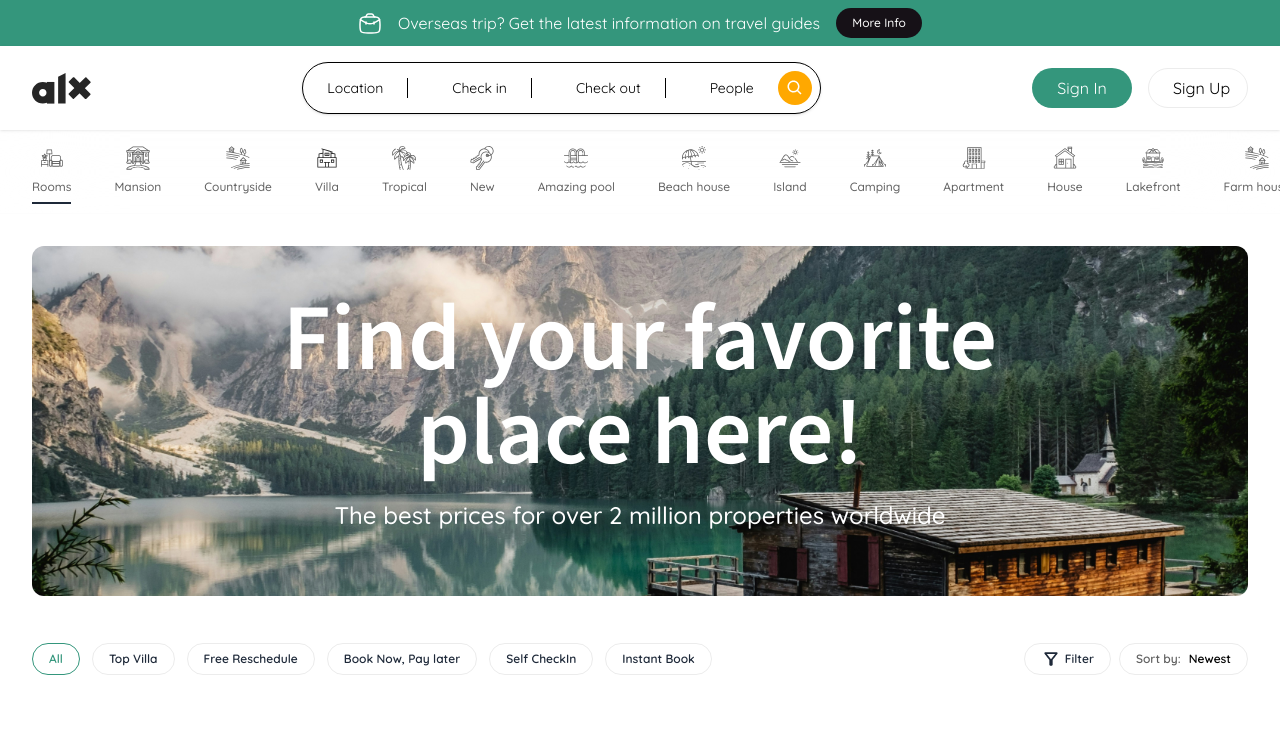
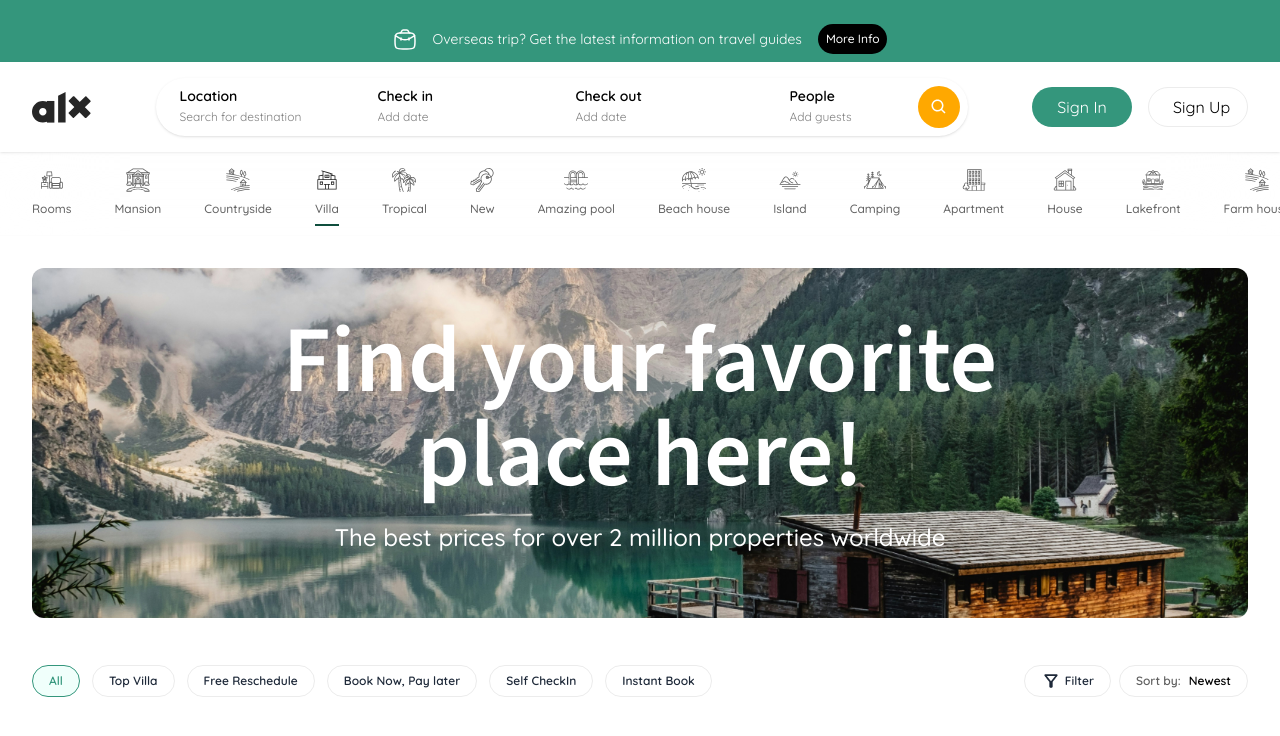
Before and after one commit to TheDEV111/ALX-real-estate, a React app in the folder Frontend/: page / in a window 1280 px wide. Shown: the top 736 px of the page. Built offline with nearby package versions, Linux system fonts and the light colour scheme; the HTML template or start-up script is replaced by a standard one.

Commit message:
Top Bar responsive

```diff
--- a/Frontend/package.json
+++ b/Frontend/package.json
@@ -11,6 +11,7 @@
   },
   "dependencies": {
     "react": "19.0.0-rc.1",
+    "react-datepicker": "^9.1.0",
     "react-dom": "19.0.0-rc.1",
     "react-icons": "^5.6.0"
   },
--- a/Frontend/src/components/Navbar.tsx
+++ b/Frontend/src/components/Navbar.tsx
@@ -4,7 +4,7 @@ import { Button } from "./Button";
 
 function Navbar() {
   return (
-    <nav className="sticky top-0 w-full bg-white shadow-sm font-[Quicksand] ">
+    <nav className=" w-full bg-white shadow-sm font-[Quicksand] ">
       <div className="flex items-center gap-8 px-8 py-4">
         <Logo />
         <div className="flex-1 flex justify-center">
--- a/Frontend/src/components/PropertyListingFilter.tsx
+++ b/Frontend/src/components/PropertyListingFilter.tsx
@@ -18,9 +18,9 @@ const PropertyListingFilter = () => {
           <Button
             key={option.id}
             onClick={() => setSelectedFilter(option.id)}
-            className={`px-4 h-8 rounded-full transition-colors whitespace-nowrap flex-shrink-0 ${
+            className={`px-4 h-8 rounded-full transition-colors whitespace-nowrap  shrink-0 ${
               selectedFilter === option.id
-                ? " text-[#34967C] border border-[#34967C]"
+                ? " text-[#34967C] bg-[#F0FFFB] border border-[#34967C]"
                 : "border border-[#ECECEC] text-gray-800 hover:bg-gray-100"
             }`}
           >
--- a/Frontend/src/components/PropertyTypeFilter.tsx
+++ b/Frontend/src/components/PropertyTypeFilter.tsx
@@ -3,17 +3,17 @@ import { propertyCategories } from "../data/propertyCategories";
 
 
 function PropertyTypeFilter()  {
-  const [selected, setSelected] = useState<number>(1);
+  const [selected, setSelected] = useState<number>(4);
 
   return (
-    <div className="sticky top-20 h-21 flex overflow-x-auto gap-10.75 py-4 px-8 backdrop-blur-[54px]   scrollbar-hide border-[#FDFDFD] border-b">
+    <div className="h-21 flex z-10 overflow-x-auto gap-10.75 py-4 px-8 backdrop-blur-[54px]   scrollbar-hide border-[#FDFDFD] border-b">
       {propertyCategories.map((category) => (
         <button
           key={category.id}
           onClick={() => setSelected(category.id)}
           className={`flex flex-col items-center gap-2 pb-14 whitespace-nowrap shrink-0 hover:scale-110 hover:brightness-110 hover:cursor-pointer transition-all duration-200 ${
             selected === category.id
-              ? "border-b-2  border-gray-800"
+              ? "border-b-2  border-[#0F4E3D]"
               : "border-b-2 border-transparent"
           }`}
         >
--- a/Frontend/src/components/Search.tsx
+++ b/Frontend/src/components/Search.tsx
@@ -1,24 +1,80 @@
+import { useState } from "react";
+import DatePicker from "react-datepicker";
+import "react-datepicker/dist/react-datepicker.css";
+import "../styles/datepicker.css";
 import { BiSearch } from "react-icons/bi";
 
+function Search() {
+ const [location, setLocation] = useState<string>("");
+ const [checkIn, setCheckIn] = useState<Date | null>(null);
+ const [checkOut, setCheckOut] = useState<Date | null>(null);
+  const [people, setPeople] = useState<number>();
 
-function Search() {
+  const handlePeopleChange = (e: React.ChangeEvent<HTMLInputElement>): void => {
+    const value = parseInt(e.target.value);
+    if (value >= 1) {
+      setPeople(value); // Store as number
+    }
+  };
+
+ const handleSearch = (): void => {
+   // Handle search logic here
+   console.log({ location, checkIn, checkOut, people });
+ };
+
   return (
-    <div className="border-[1px] w-full md:w-auto py-2 rounded-full shadow-sm hover:shadow-md transition cursor-pointer">
-      <div className="flex flex-row items-center justify-between gap-5">
-        <div className="text-sm px-6 border-r-[1px]">Location</div>
-        <div className="hidden sm:block text-sm px-6 border-r-[1px] flex-1 text-center">
-          Check in
-        </div>
-        <div className="hidden sm:block text-sm  px-6 flex-1 border-r-[1px] text-center whitespace-nowrap">
-          Check out
-        </div>
-        <div className="text-sm pl-6 pr-2 flex flex-row items-center gap-6">
-          <div className="hidden sm:block">People</div>
-          <div className="p-2 bg-[#FFA800] rounded-full text-white">
-            <BiSearch size={18} />
-          </div>
-        </div>
+    <div className="border-[#F6F6F6] w-full md:w-auto py-2 rounded-full shadow-sm hover:shadow-md transition cursor-pointer flex ">
+      <div className="text-sm px-6  flex flex-col">
+        <label className="font-semibold">Location</label>
+        <input
+          type="text"
+          placeholder="Search for destination"
+          value={location}
+          onChange={(e) => setLocation(e.target.value)}
+          className="focus:outline-none placeholder:text-[12px] bg-transparent text-[14px]"
+        />
       </div>
+
+      <div className="text-sm px-6  flex flex-col">
+        <label className="font-semibold">Check in</label>
+        <DatePicker
+          selected={checkIn}
+          onChange={(date: Date | null) => setCheckIn(date)}
+          placeholderText="Add date"
+          className="focus:outline-none placeholder:text-[12px] bg-transparent text-[14px] cursor-pointer"
+          minDate={new Date()}
+        />
+      </div>
+
+      <div className="text-sm px-6  flex flex-col">
+        <label className="font-semibold">Check out</label>
+        <DatePicker
+          selected={checkOut}
+          onChange={(date: Date | null) => setCheckOut(date)}
+          placeholderText="Add date"
+          className="focus:outline-none placeholder:text-[12px] bg-transparent text-[14px] cursor-pointer"
+          minDate={checkIn || new Date()}
+        />
+      </div>
+
+      <div className="text-sm px-10   flex flex-col">
+        <label className="font-semibold">People</label>
+        <input
+          type="number"
+          placeholder="Add guests"
+          value={people}
+          onChange={handlePeopleChange}
+          min="1"
+          className="focus:outline-none placeholder:text-[12px] bg-transparent text-[14px] w-20"
+        />
+      </div>
+
+      <button
+        onClick={handleSearch}
+        className="p-3 bg-[#FFA800] rounded-full text-white hover:bg-[#FF9500] transition cursor-pointer ml-2 mr-2"
+      >
+        <BiSearch size={18} />
+      </button>
     </div>
   );
 }
--- a/Frontend/src/components/Topbar.tsx
+++ b/Frontend/src/components/Topbar.tsx
@@ -3,10 +3,9 @@ import { Button } from "./Button";
 
 function Topbar() {
   return (
-    <div className=" bg-[#34967C] flex items-center justify-center text-white p-2 gap-4 z-10 font-[Quicksand]">
+    <div className=" w-full bg-[#34967C] flex flex-wrap items-center justify-center text-white pt-6 pb-2 gap-4 font-[Quicksand]">
       <svg
-        width="24"
-        height="24"
+        className="w-4 h-4 md:w-[24px] md:h-[24px] flex-shrink-0"
         viewBox="0 0 24 24"
         fill="none"
         xmlns="http://www.w3.org/2000/svg"
@@ -41,10 +40,10 @@ function Topbar() {
         />
       </svg>
 
-      <p className="">
+      <p className="text-[10px] md:text-[12px] lg:text-[14px] ">
         Overseas trip? Get the latest information on travel guides
       </p>
-      <Button className="bg-[#161117] w-21.5 h-7.5 py-1.5 px-2.75 rounded-full text-[12px] font-medium text-center hover:bg-gray-800 hover:shadow-md transition-all duration-200">
+      <Button className="bg-[#000000] py-[6px] px-[8px] min-w-0 rounded-full text-[8px] md:text-[12px] font-medium text-center hover:bg-gray-800 hover:shadow-md transition-all duration-200">
         More Info
       </Button>
     </div>
--- /dev/null
+++ b/Frontend/src/styles/datepicker.css
@@ -0,0 +1,16 @@
+
+
+.react-datepicker-wrapper {
+  width: 100%;
+}
+
+.react-datepicker__popper {
+  z-index: 50 !important;
+}
+
+.react-datepicker {
+  border: none;
+  border-radius: 8px;
+  box-shadow: 0 4px 6px rgba(0, 0, 0, 0.1);
+  font-family: 'Quicksand', sans-serif;
+}
--- a/Frontend/vite.config.ts
+++ b/Frontend/vite.config.ts
@@ -5,4 +5,7 @@ import react from '@vitejs/plugin-react'
 // https://vite.dev/config/
 export default defineConfig({
   plugins: [react(), tailwindcss()],
-})
+  server: {
+    allowedHosts: ["saline-armful-upstage.ngrok-free.dev"],
+  },
+});
```
Also changed, not shown: 1 other file (tests, documents, lock files or other folders).
